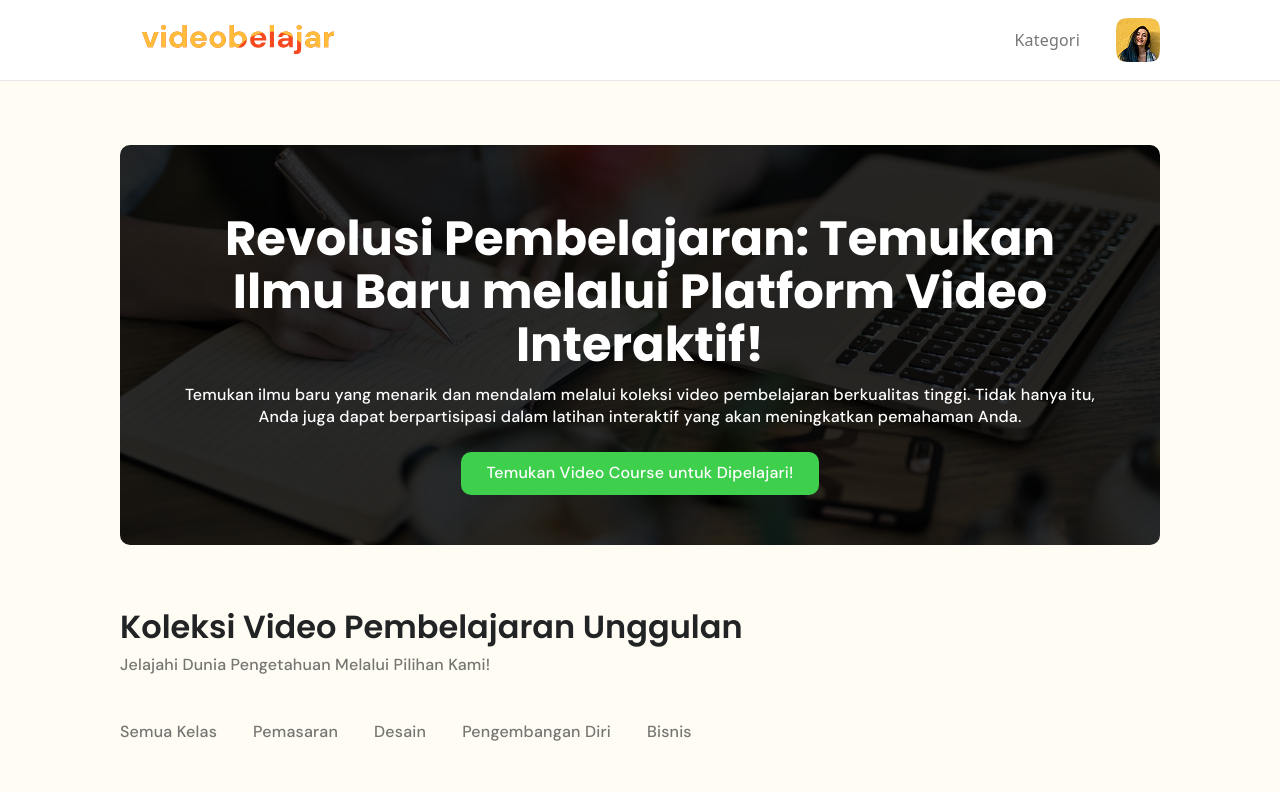
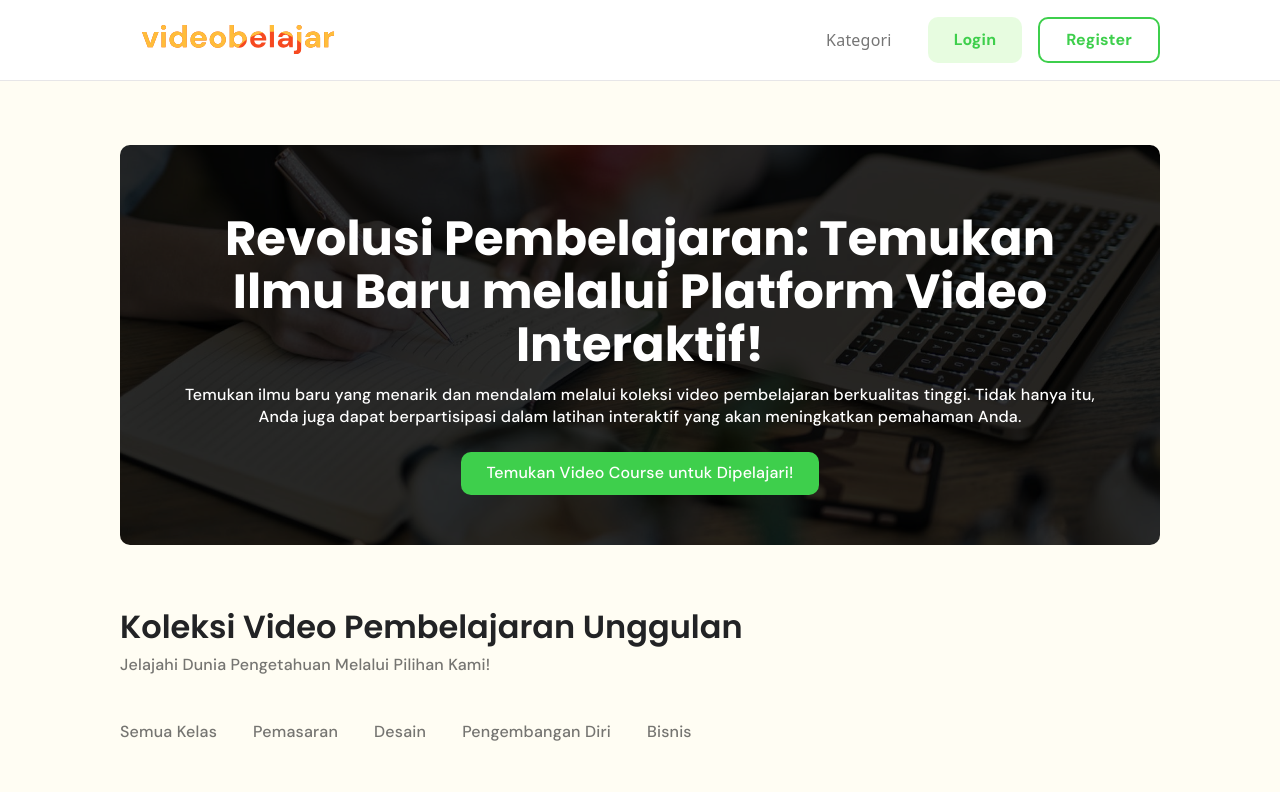
Before and after one commit to AlvitoBryan/Front-End-Intermediate-2A-ReactJS, a React (Vite) app: page / in a window 1280 px wide. Shown: the top 792 px of the page. Built offline with nearby package versions, Linux system fonts and the light colour scheme.

Commit message:
⚡️  ✨ feat: validate used email before create account, save currentUser to session storage, difference navigation bar between when it's login or not.

```diff
--- a/src/components/AuthFormContentWrapper.jsx
+++ b/src/components/AuthFormContentWrapper.jsx
@@ -27,11 +27,22 @@ const AuthFormContentWrapper = ({ inputs, buttons, onSubmitForm, mode = "registe
     // Ambil array user dari localStorage, jika belum ada, buat array kosong
     const users = JSON.parse(localStorage.getItem("users")) || [];
 
+    // Cek apakah email sudah digunakan
+    const emailUsed = users.some((u) => u.email === dataBaru.email);
+    if (emailUsed) {
+      setPopupMsg("Email sudah digunakan!");
+      setShowPopup(true);
+      return;
+    }
+
     // Tambahkan data baru ke array
     users.push(dataBaru);
 
     // Simpan kembali ke localStorage
     localStorage.setItem("users", JSON.stringify(users));
+
+    // Simpan session user ke sessionStorage
+    sessionStorage.setItem("currentUser", JSON.stringify(dataBaru));
 
     window.location.href = "/";
   };
@@ -45,6 +56,8 @@ const AuthFormContentWrapper = ({ inputs, buttons, onSubmitForm, mode = "registe
       (u) => u.email === email && u.katasandi === password
     );
     if (user) {
+      // Simpan session user ke sessionStorage
+      sessionStorage.setItem("currentUser", JSON.stringify(user));
       window.location.href = "/";
     } else {
       setPopupMsg("Email atau password salah!");
--- a/src/components/Button.jsx
+++ b/src/components/Button.jsx
@@ -1,4 +1,5 @@
 import React from 'react'
+import { useNavigate } from "react-router-dom";
 
 export const Button = ({
     type,
@@ -63,5 +64,31 @@ return (
 )
 }
 
+export const ButtonLogin = () => {
+  const navigate = useNavigate();
+
+  const handleLoginClick = () => {
+    navigate("/login");
+  };
+  return (
+    <button className='flex flex-col justify-center items-center rounded-[10px] bg-[rgba(226,252,217,0.80)] p-[10px_26px] gap-[8px] text-[#3ECF4C] font-[DM_Sans] text-base font-bold leading-[140%] tracking-[0.2px] transition-colors duration-300 ease-linear hover:bg-[var(--Primary-Default,#3ECF4C)] hover:text-[var(--text-light-primary,#FFF)]' onClick={handleLoginClick}>
+      Login
+    </button>
+  )
+}
+
+export const ButtonRegister = () => {
+  const navigate = useNavigate();
+
+  const handleRegisterClick = () => {
+    navigate("/register");
+  };
+  return (
+    <button className='flex flex-col justify-center items-center rounded-[10px] bg-[#FFF] border-[2.5px] border-[#3ECF4C] p-[10px_26px] gap-[8px] text-[#3ECF4C] font-[DM_Sans] text-base font-bold leading-[140%] tracking-[0.2px] transition-colors duration-300 ease-linear hover:bg-[var(--Primary-Default,#3ECF4C)] hover:text-[var(--text-light-primary,#FFF)]' onClick={handleRegisterClick}>
+      Register
+    </button>
+  )
+}
+
 
 export default Button
--- a/src/components/NavigationBar.jsx
+++ b/src/components/NavigationBar.jsx
@@ -2,11 +2,19 @@ import { useLocation } from 'react-router-dom';
 import LogoPlaceholder from "./LogoPlaceholder";
 import Kategori from './Kategori';
 import Profile from './Profile';
+import { ButtonLogin, ButtonRegister } from './Button';
+import { useEffect, useState } from 'react';
 
 const Navigation = () => {
 
     const location = useLocation();
     const isLoginPage = location.pathname === '/login' || location.pathname === '/register';
+    const [isLoggedIn, setIsLoggedIn] = useState(false);
+
+    useEffect(() => {
+        const user = sessionStorage.getItem('currentUser');
+        setIsLoggedIn(!!user);
+    }, []);
 
     return(
         <div className='flex justify-between items-center w-auto p-[16px_24px] sm:p-[12px_120px] border-b border-[rgba(58,53,65,0.12)] gap-[36px] bg-[#FFF]'>
@@ -21,7 +29,15 @@ const Navigation = () => {
             </div>
 
             {!isLoginPage && (
-                <Profile/>
+                <>
+                    {isLoggedIn && <Profile/>}
+                    {!isLoggedIn && (
+                      <div className='flex flex-start gap-[16px]'>
+                        <ButtonLogin/>
+                        <ButtonRegister/>
+                      </div>
+                    )}
+                </>
             )}
 
         </div>
```
